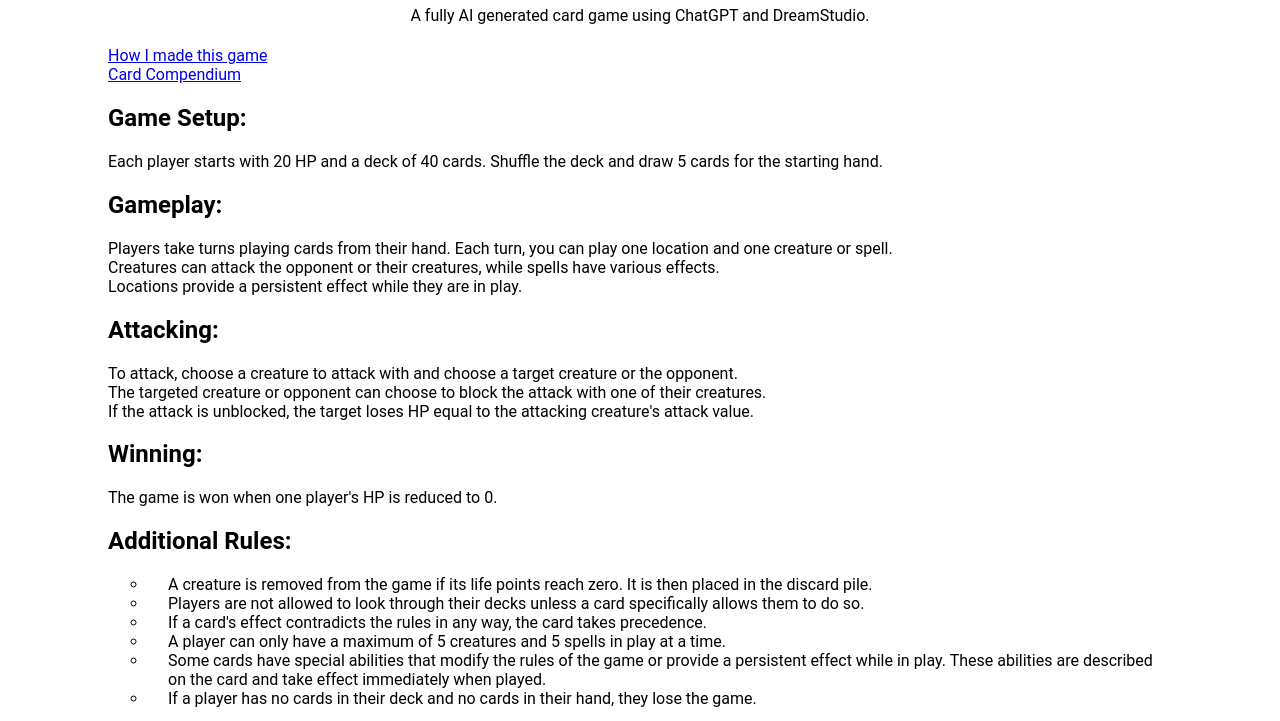
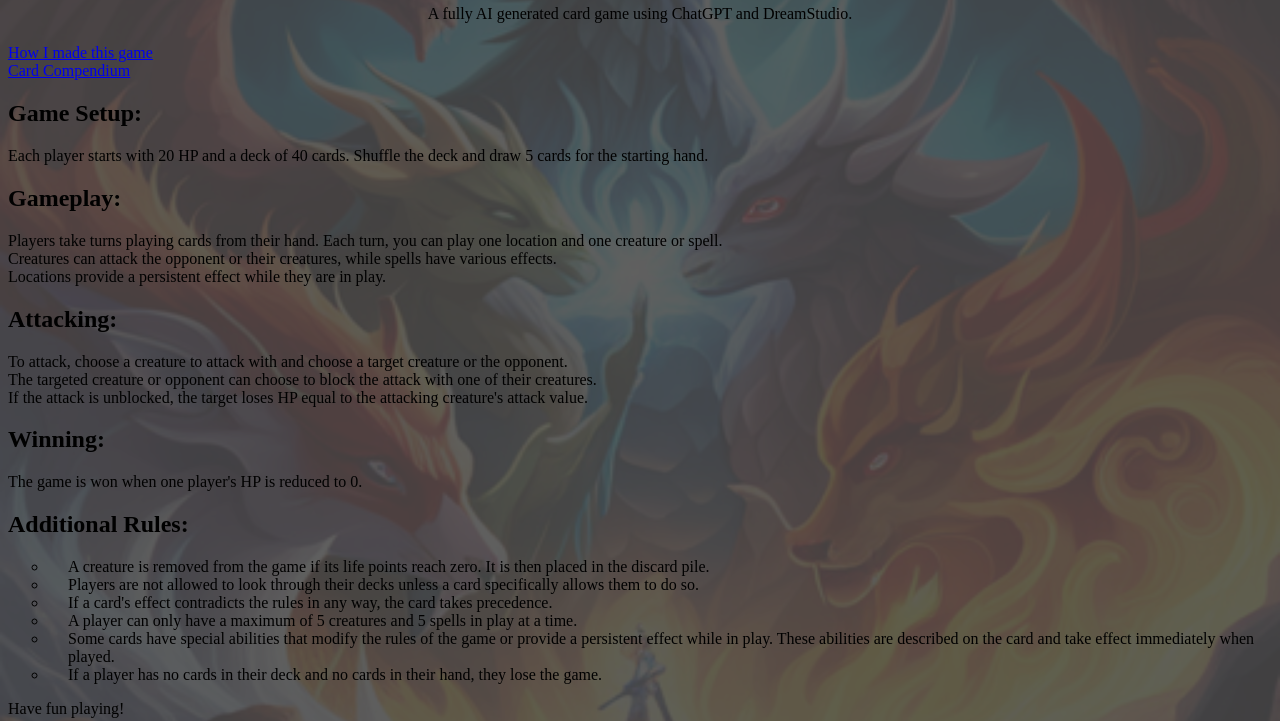
Before and after one commit to Harlow7777/ElementalConquest, a plain HTML site: page index.html in a window 1280 px wide. Shown: the part 75-796 px from the top of the page. Drawn offline with Linux system fonts and the light colour scheme.

Commit message:
Update index.html

```diff
--- a/index.html
+++ b/index.html
@@ -1,21 +1,12 @@
 <!DOCTYPE html>
 <html>
   <head>
+    <link rel="stylesheet" href="css/styles.css">
     <title>Elemental Conquest</title>
     <style>
-      h1 {
-        text-align: center;
-      }
-
       h4 {
         font-weight: normal;
         text-align: center;
-      }
-
-      body {
-        font-family: 'Roboto', sans-serif;
-        padding-left: 100px;
-        padding-right: 100px;
       }
 
       li {
@@ -45,14 +36,31 @@
         align-items: center;
         padding: 10px;
       }
+
+      body::before {
+        content: "";
+        position: fixed;
+        top: 0;
+        left: 0;
+        width: 100%;
+        height: 100%;
+        z-index: -1;
+        background-image: url("images/background.png");
+        filter: brightness(25%) contrast(50%);
+        background-size: cover;
+        background-repeat: no-repeat;
+        background-position: center center;
+      }
     </style>
   </head>
   <body>
     <h1>Welcome to Elemental Conquest!</h1>
     <h4>A fully AI generated card game using ChatGPT and DreamStudio.</h4>
 
-    <a href="bio.html">How I made this game</a><br>
-    <a href="cards.html">Card Compendium</a>
+    <div class="nav">
+      <a href="bio.html">How I made this game</a><br>
+      <a href="cards.html">Card Compendium</a>
+    </div>
 
     <h2>Game Setup:</h2>
     <p>Each player starts with 20 HP and a deck of 40 cards. Shuffle the deck and draw 5 cards for the starting hand.</p>
```
